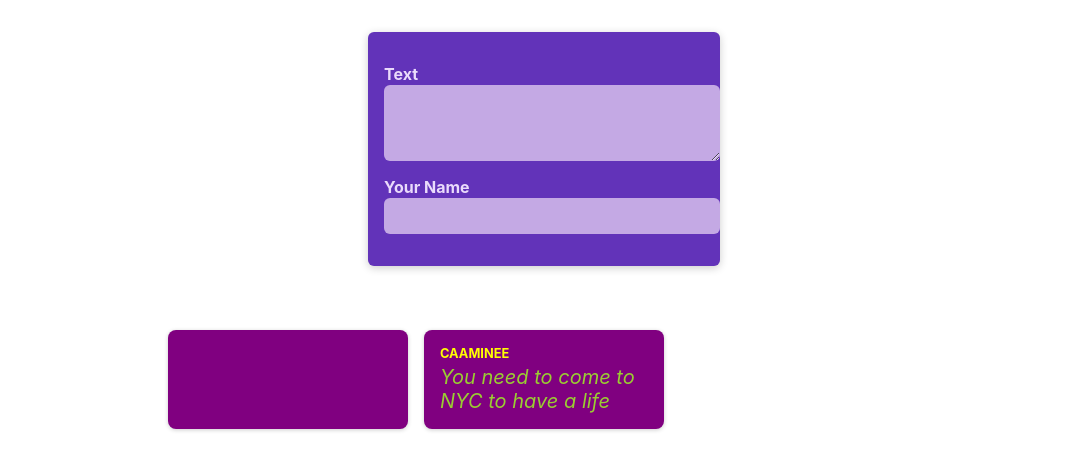
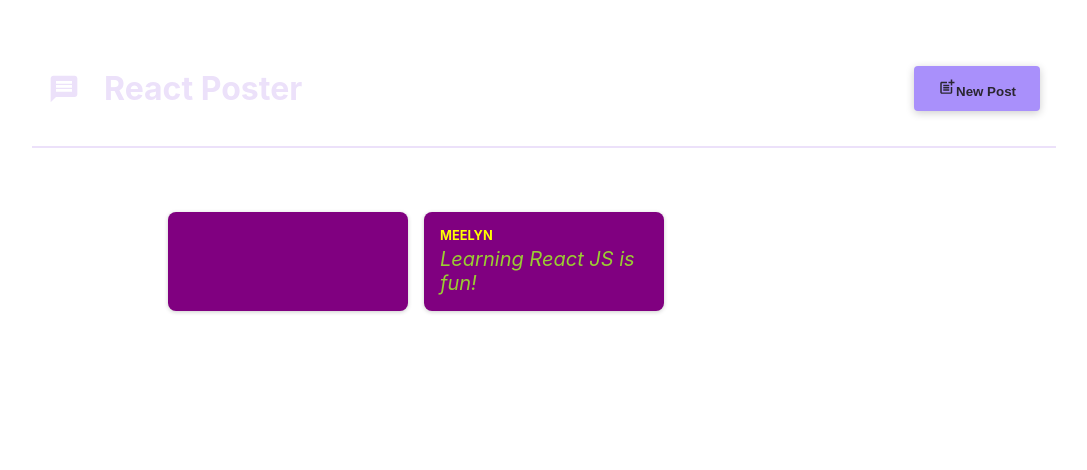
Before and after one commit to meelyn-pandit/academind-react-router-tutorial, a React (Create React App) app: page / in a window 1280 px wide. Shown: the top 470 px of the page, without its empty margins (96-1183 px from the left). Built offline with nearby package versions, Linux system fonts and the light colour scheme.

Commit message:
child props, state passing, and updated new post button

```diff
--- a/package.json
+++ b/package.json
@@ -8,6 +8,7 @@
     "@testing-library/user-event": "^13.5.0",
     "react": "^18.2.0",
     "react-dom": "^18.2.0",
+    "react-icons": "^4.8.0",
     "react-scripts": "5.0.1",
     "web-vitals": "^2.1.4"
   },
--- a/src/App.css
+++ b/src/App.css
@@ -1,5 +1,7 @@
 .App {
   text-align: center;
+  color:  #6233b9;
+
 }
 
 .App-logo {
@@ -21,7 +23,7 @@
   align-items: center;
   justify-content: center;
   font-size: calc(10px + 2vmin);
-  color: white;
+  color:  #6233b9;
 }
 
 .App-link {
--- a/src/App.js
+++ b/src/App.js
@@ -1,12 +1,29 @@
+import { useState } from 'react'
 import './App.css';
 // import Post from './components/Post'
 import PostsList from './components/PostsList'
+import MainHeader from './components/MainHeader'
 
 function App() { // must wrap jsx in a single html component (div, main, etc.)
+  const [ modalIsVisible, setModalIsVisible ] = useState(false)
+
+  function showModalHandler() {
+    setModalIsVisible(true)
+  }
+  function hideModalHandler() {
+    setModalIsVisible(false)
+  }
+
+
   return (
-    <main>
-      <PostsList/>
+    <>
+    <MainHeader onCreatePost={showModalHandler}/>
+      <main>
+      <PostsList isPosting={modalIsVisible}
+        onStopPosting={hideModalHandler}/>
     </main>
+    </>
+
   );
 }
 
--- /dev/null
+++ b/src/components/MainHeader.js
@@ -0,0 +1,20 @@
+import { MdPostAdd, MdMessage } from 'react-icons/md'
+
+import classes from './MainHeader.module.css'
+
+export default function MainHeader({ onCreatePost }) {
+  return (
+    <header className={classes.header}>
+      <h1 className={classes.logo}>
+        <MdMessage />
+        React Poster
+        </h1>
+        <p>
+          <button className={classes.button} onClick={onCreatePost}>
+            <MdPostAdd size={18} />
+            New Post
+          </button>
+        </p>
+    </header>
+  )
+}
--- /dev/null
+++ b/src/components/MainHeader.module.css
@@ -0,0 +1,36 @@
+.header {
+  /*padding: 2rem 10%; */
+  margin: 2rem 10%;
+  padding: 1rem;
+  text-align: center;
+  display: flex;
+  justify-content: space-between;
+  align-items: center;
+  border-bottom: 2px solid #ece1fa;
+}
+
+.logo {
+  font-size: 2rem;
+  display: flex;
+  gap: 1.5rem;
+  align-items: center;
+  color: #ece1fa;
+}
+
+.button {
+  display: inline_flex;
+  align-items: center;
+  gap: 0.5rem;
+  padding: 0.75rem 1.5rem;
+  background-color: #a990fb;
+  color: #2a2630;
+  border: none;
+  border-radius: 4px;
+  box-shadow: 0 2px 8px rgba(0, 0, 0, 0.2);
+  cursor: pointer;
+  font-weight: bold;
+}
+
+.button:hover {
+  background-color: #8c6cf7;
+}
--- /dev/null
+++ b/src/components/Modal.js
@@ -0,0 +1,10 @@
+import classes from './Modal.module.css';
+
+export default function Modal ({ children, onClose }) {
+  return (
+    <>
+    <div className={classes.backdrop} onClick={onClose}/>
+    <dialog open={true} className={classes.modal}>{children}</dialog>
+    </>
+  )
+}
--- /dev/null
+++ b/src/components/Modal.module.css
@@ -0,0 +1,18 @@
+.backdrop {
+  position: fixed;
+  top: 0;
+  left: 0;
+  width: 100%;
+  height: 100vh;
+  background-color: rgba(0, 0, 0, 0.6);
+  z-index: 1;
+}
+
+.modal {
+  border: none;
+  border-radius: 6px;
+  box-shadow: 0 2px 8px rgba(0, 0, 0, 0.2);
+  padding: 0;
+  overflow: hidden;
+  z-index: 1;
+}
--- a/src/components/NewPost.module.css
+++ b/src/components/NewPost.module.css
@@ -1,10 +1,9 @@
 .form {
   background-color: #6233b9;
   padding: 1rem;
-  width: 20rem;
-  margin: 2rem auto;
-  border-radius: 6px;
-  box-shadow: 0 2px 8px rgba(0, 0, 0, 0.2);
+  width: 25rem;
+  /*border-radius: 6px;
+  box-shadow: 0 2px 8px rgba(0, 0, 0, 0.2); */
 }
 
 .form label {
--- a/src/components/PostsList.js
+++ b/src/components/PostsList.js
@@ -2,11 +2,13 @@
 
 import Post from './Post'
 import NewPost from './NewPost'
+import Modal from './Modal'
 import classes from './PostsList.module.css'
 
-export default function PostsList(props) {
+export default function PostsList({isPosting, onStopPosting}) { // example of destructured props
   const [enteredBody, setEnteredBody] = useState('')
   const [enteredAuthor, setEnteredAuthor ] = useState('')
+
 
   function bodyChangeHandler(event) {
     setEnteredBody(event.target.value)
@@ -16,13 +18,31 @@
     setEnteredAuthor(event.target.value)
   }
 
+  // let modalContent;
+
+  // if (modalIsVisible) {
+  //   modalContent = (<Modal onClose={hideModalHandler}>
+  //     <NewPost
+  //       onBodyChange={bodyChangeHandler}
+  //       onAuthorChange={authorChangeHandler}
+  //     />
+  //   </Modal>
+  //   )
+  // }
+
   return(
     <>
-    <NewPost onBodyChange={bodyChangeHandler} onAuthorChange={authorChangeHandler}/>
-    <ul className={classes.posts}>
-    <Post author={enteredAuthor} body={enteredBody}/>
-    <Post author="Caaminee" body="You need to come to NYC to have a life"/>
-    </ul>
+    {isPosting ?
+      <Modal onClose={onStopPosting}>
+        <NewPost
+          onBodyChange={bodyChangeHandler}
+          onAuthorChange={authorChangeHandler}
+        />
+      </Modal> : null}
+      <ul className={classes.posts}>
+      <Post author={enteredAuthor} body={enteredBody}/>
+      <Post author="Meelyn" body="Learning React JS is fun!"/>
+      </ul>
     </>
   )
 }
--- a/src/index.css
+++ b/src/index.css
@@ -5,6 +5,7 @@
     sans-serif;
   -webkit-font-smoothing: antialiased;
   -moz-osx-font-smoothing: grayscale;
+  color:#6233b9
 }
 
 code {
```
Also changed, not shown: 1 other file (tests, documents, lock files or other folders).
